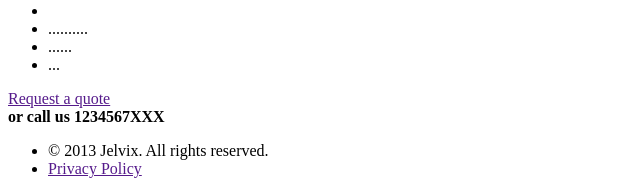
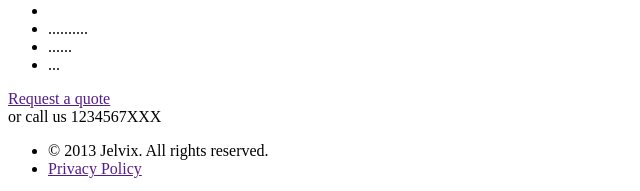
Before and after one commit to kogeva/Jelvix, a PHP site: template apps/frontend/templates/layout.php in a window 1280 px wide. Shown: the part 640-831 px from the top of the page, without its empty margins (0-640 px from the left). Run offline with PHP 8.4, Linux system fonts and the light colour scheme; the template is opened without the code that fills it, so the values that code supplies are empty; some libraries are stand-ins or nearby versions.

Commit message:
Add new functional

```diff
--- a/apps/frontend/templates/layout.php
+++ b/apps/frontend/templates/layout.php
@@ -94,7 +94,7 @@
                             <span class="request">Request a quote</span>
                         </a>
                     </div>
-                    <div class="or-call-use"><strong>or call us 1234567XXX</strong></div>
+                    <div class="or-call-use">or call us 1234567XXX</div>
                 </div>
                 <div class="copyriting-informations">
                     <ul>
```
